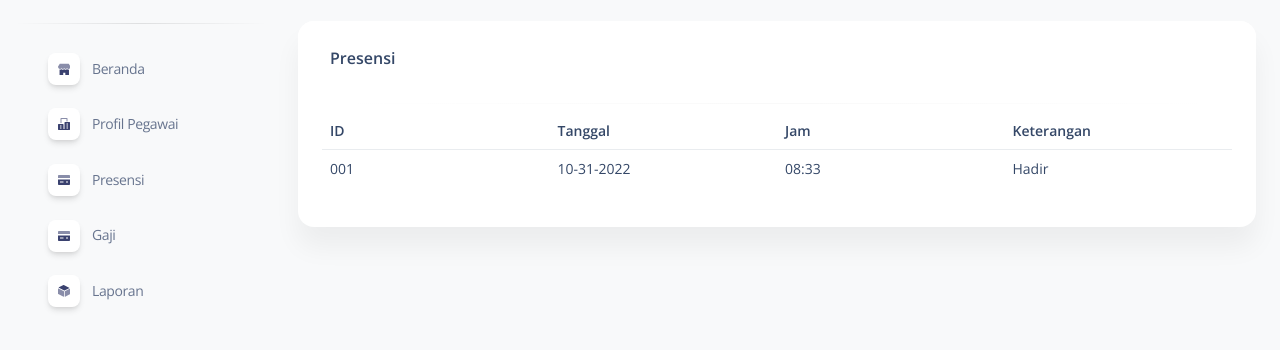
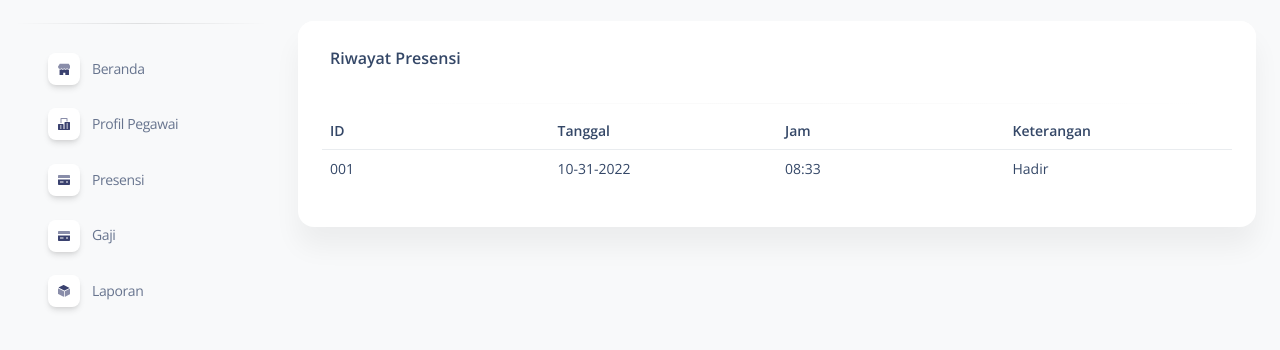
Before and after one commit to Faizal-Ardhavy/simpeg, a CodeIgniter 4 app: template app/Views/pages/presensi.php in a window 1280 px wide. Shown: the part 71-421 px from the top of the page. Run offline with PHP 8.4 and a stand-in for CodeIgniter, Linux system fonts and the light colour scheme; the template is opened without the code that fills it, so the values that code supplies are empty; some libraries are stand-ins or nearby versions.

Commit message:
change presensi to riwayat presensi

```diff
--- a/app/Views/pages/presensi.php
+++ b/app/Views/pages/presensi.php
@@ -8,7 +8,7 @@
                 <div class="card-header pb-0">
                     <div class="row">
                         <div class="col-md-8 d-flex align-items-center">
-                            <h6 class="mb-0 mx-2">Presensi</h6>
+                            <h6 class="mb-0 mx-2">Riwayat Presensi</h6>
                         </div>
                     </div>
                 </div>
```
